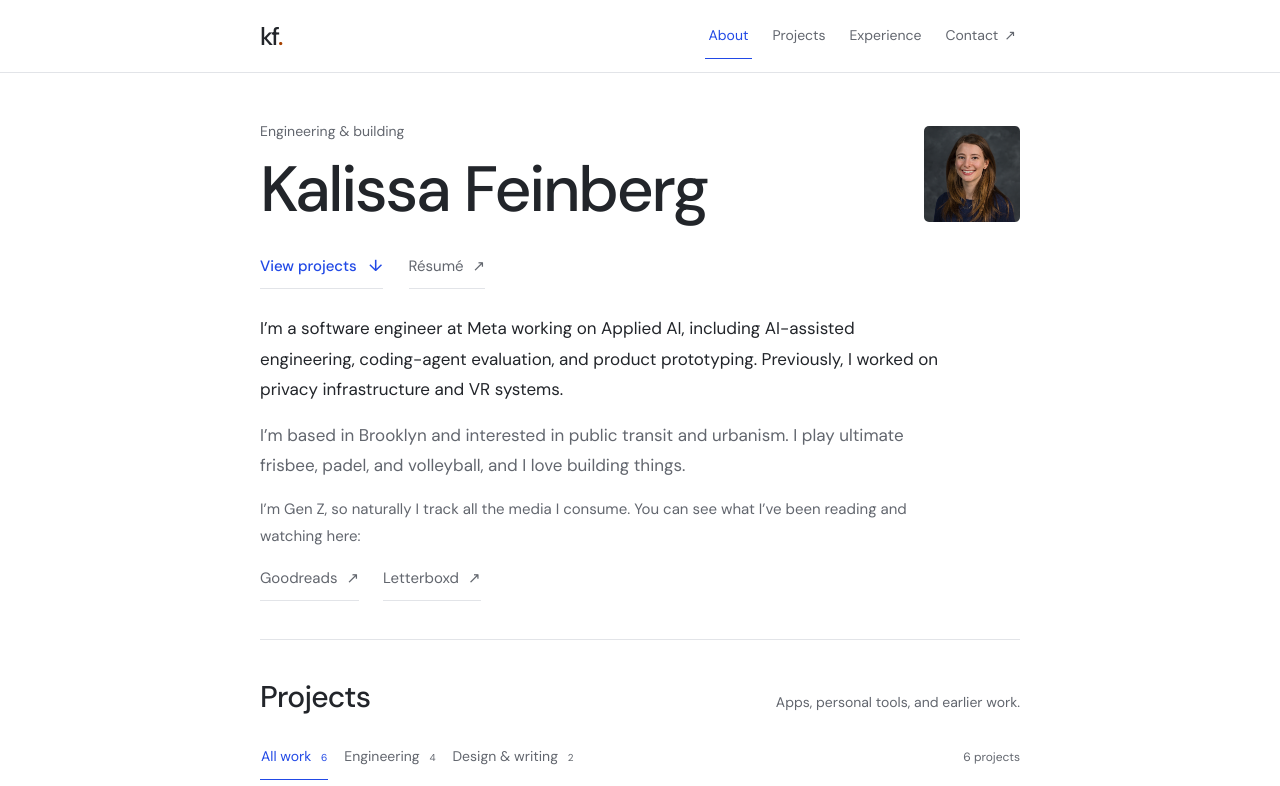
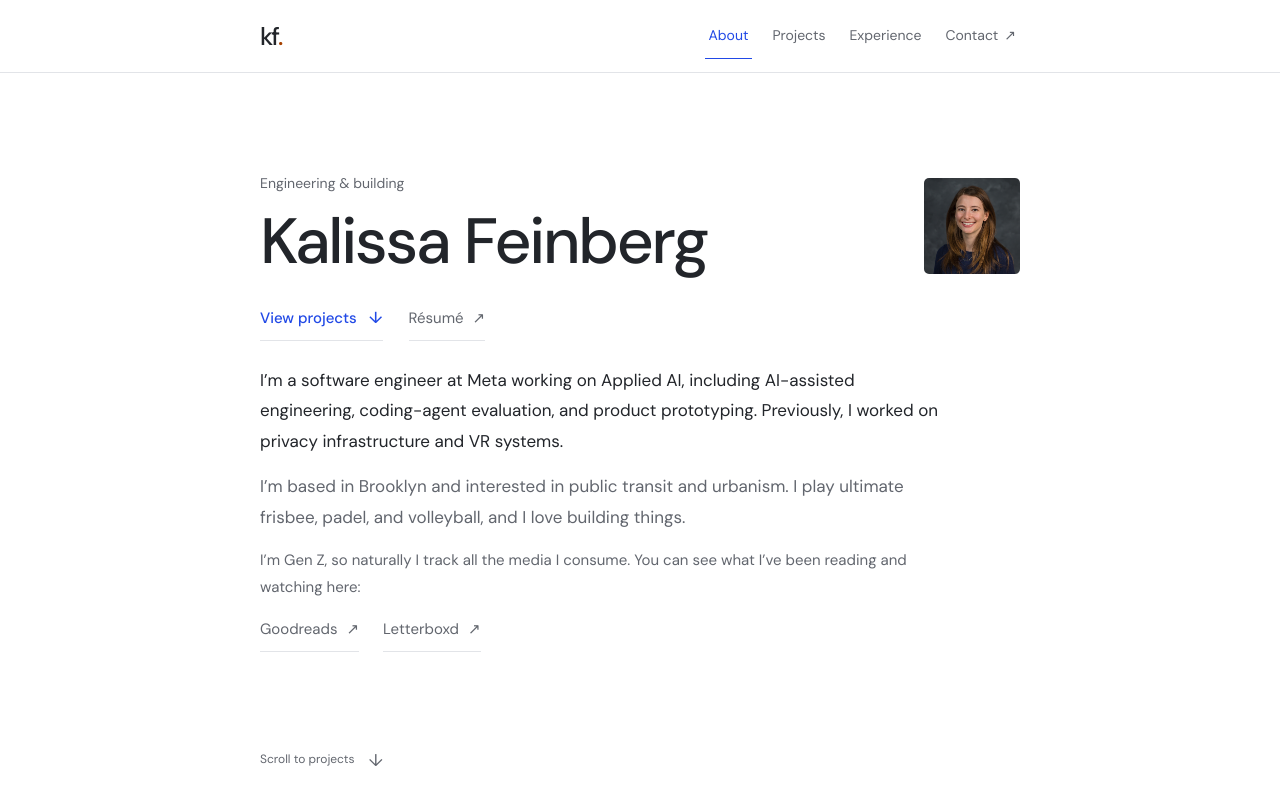
Before and after one commit to kfeinberg/kfeinberg.github.io, a website: page index.html in a window 1280 px wide. Shown: the top 786 px of the page. Drawn offline with Linux system fonts and the light colour scheme.

Commit message:
Make intro full-screen with gentle native scroll snapping

```diff
--- a/index.html
+++ b/index.html
@@ -1,5 +1,5 @@
 <!doctype html>
-<html lang="en">
+<html lang="en" class="opening-snap">
   <head>
     <meta charset="utf-8" />
     <meta name="viewport" content="width=device-width, initial-scale=1" />
@@ -102,6 +102,9 @@
             </nav>
           </div>
         </div>
+        <a class="scroll-cue" href="#cs-projects"
+          >Scroll to projects <span aria-hidden="true">↓</span></a
+        >
       </section>
       <section
         class="work-section section shell"
--- a/site.js
+++ b/site.js
@@ -30,7 +30,9 @@ const sectionLinks = [
 const sections = sectionLinks
   .map((link) => ({
     link,
-    section: document.getElementById(link.hash.slice(1)),
+    section:
+      document.getElementById(link.hash.slice(1))?.closest("section") ??
+      document.getElementById(link.hash.slice(1)),
   }))
   .filter((item) => item.section);
 let frame = 0;
@@ -68,11 +70,17 @@ function queueNavigation() {
   if (!frame) frame = requestAnimationFrame(updateNavigation);
 }
 function updateHeaderOffset() {
-  if (header)
+  if (header) {
+    const height = Math.ceil(header.getBoundingClientRect().height);
+    document.documentElement.style.setProperty(
+      "--header-height",
+      `${height}px`,
+    );
     document.documentElement.style.setProperty(
       "--header-offset",
-      `${Math.ceil(header.getBoundingClientRect().height) + 24}px`,
+      `${height + 24}px`,
     );
+  }
   queueNavigation();
 }
 if (header) {
--- a/style.css
+++ b/style.css
@@ -858,6 +858,9 @@ h3 {
   }
 }
 @media (max-width: 420px) {
+  :root {
+    --header-height: 98px;
+  }
   html {
     scroll-padding-top: var(--header-offset, 120px);
   }
@@ -984,8 +987,38 @@ h3 {
 }
 /* One opening area: name and portrait above the biography, without a divider. */
 .hero.opening {
-  display: block;
-  padding-block: 46px 38px;
+  display: flex;
+  flex-direction: column;
+  min-height: calc(100vh - var(--header-height, 73px));
+  min-height: calc(100svh - var(--header-height, 73px));
+  padding-block: 34px 18px;
+  gap: 22px;
+}
+.opening-content {
+  width: 100%;
+  margin-block: auto;
+}
+.scroll-cue {
+  display: inline-flex;
+  align-items: center;
+  align-self: flex-start;
+  gap: 14px;
+  min-height: 44px;
+  font-size: 12px;
+  color: var(--muted);
+}
+.scroll-cue span {
+  font-size: 17px;
+}
+html.opening-snap {
+  scroll-snap-type: y proximity;
+}
+.opening-snap .hero.opening,
+.opening-snap #cs-projects {
+  scroll-snap-align: start;
+}
+.opening-snap .hero.opening {
+  scroll-snap-stop: always;
 }
 .opening-heading {
   display: grid;
@@ -998,7 +1031,8 @@ h3 {
 }
 @media (max-width: 600px) {
   .hero.opening {
-    padding-block: 30px;
+    padding-block: 28px 12px;
+    gap: 16px;
   }
   .opening-heading {
     grid-template-columns: minmax(0, 1fr) 64px;
@@ -1009,6 +1043,9 @@ h3 {
   }
 }
 @media (prefers-reduced-motion: reduce) {
+  html.opening-snap {
+    scroll-snap-type: none;
+  }
   html {
     scroll-behavior: auto;
   }
@@ -1038,6 +1075,12 @@ h3 {
   .section {
     padding-block: 22px;
   }
+  .hero.opening {
+    min-height: 0;
+  }
+  .scroll-cue {
+    display: none;
+  }
   .hero {
     padding-block: 0 22px;
     display: block;
```
Also changed, not shown: tests/browser.cjs (+57 -3 lines), README.md.
